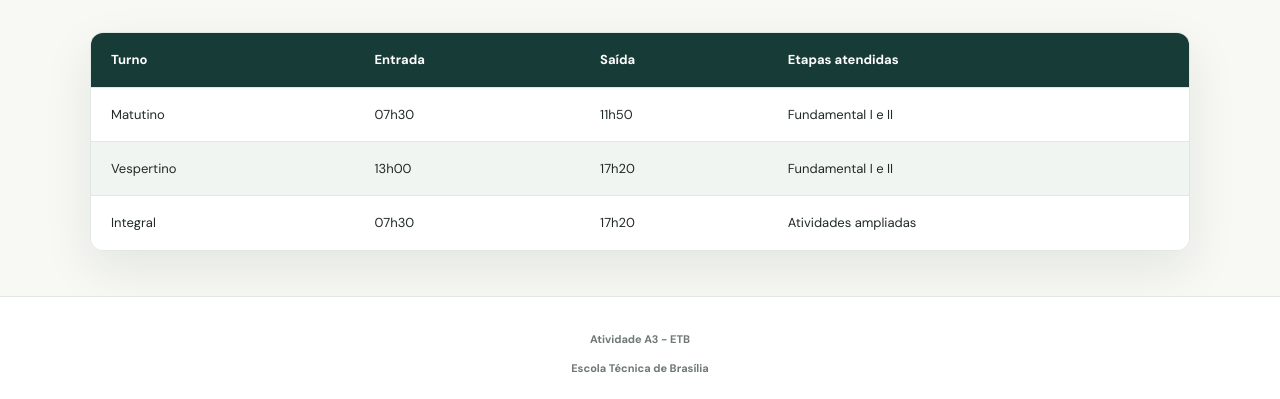
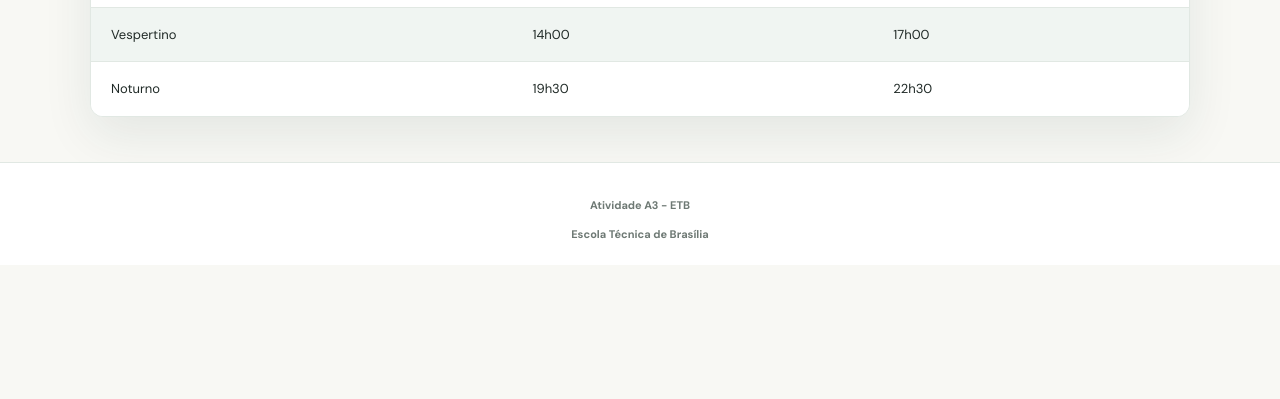
Before and after one commit to isaaccarvalho56256-lang/atividadeA3, a plain HTML site: page dados.html in a window 1280 px wide. Shown: the part 580-979 px from the top of the page. After the commit the page ends 845 px from the top, so only its background shows below. Drawn offline with Linux system fonts and the light colour scheme.

Commit message:
Update dados.html

```diff
--- a/dados.html
+++ b/dados.html
@@ -43,10 +43,6 @@
     </section>
 
     <section class="section table-section">
-      <div class="section-heading left-heading">
-        <h2>Turnos de <span>funcionamento.</span></h2>
-        <p>Os dados abaixo são fictícios e foram criados exclusivamente para fins acadêmicos.</p>
-      </div>
       <div class="table-wrap">
         <table class="school-table">
           <thead>
@@ -54,27 +50,23 @@
               <th scope="col">Turno</th>
               <th scope="col">Entrada</th>
               <th scope="col">Saída</th>
-              <th scope="col">Etapas atendidas</th>
             </tr>
           </thead>
           <tbody>
             <tr>
               <td>Matutino</td>
-              <td>07h30</td>
-              <td>11h50</td>
-              <td>Fundamental I e II</td>
+              <td>08h00</td>
+              <td>11h00</td>
             </tr>
             <tr>
               <td>Vespertino</td>
-              <td>13h00</td>
-              <td>17h20</td>
-              <td>Fundamental I e II</td>
+              <td>14h00</td>
+              <td>17h00</td>
             </tr>
             <tr>
-              <td>Integral</td>
-              <td>07h30</td>
-              <td>17h20</td>
-              <td>Atividades ampliadas</td>
+              <td>Noturno</td>
+              <td>19h30</td>
+              <td>22h30</td>
             </tr>
           </tbody>
         </table>
```
